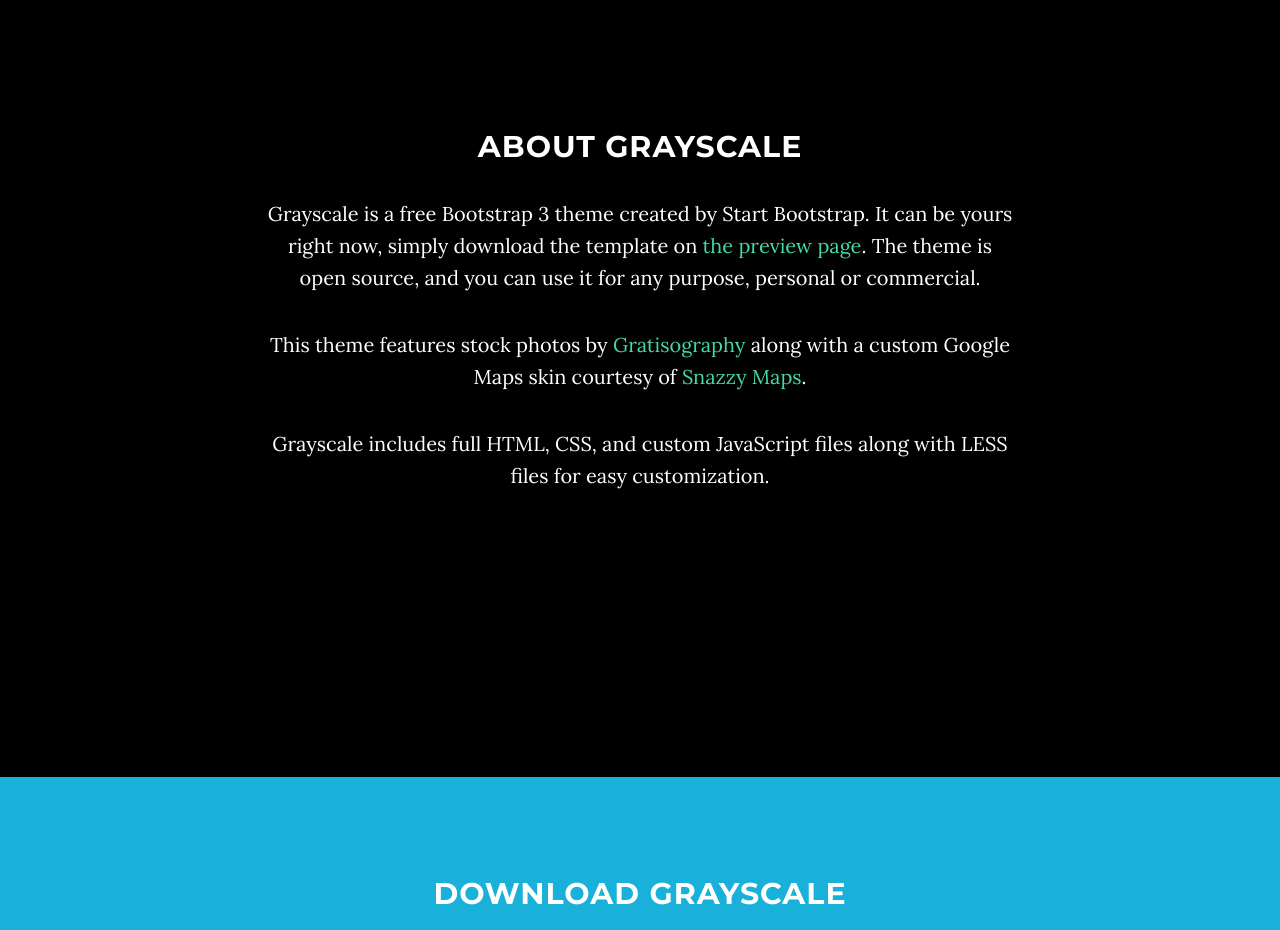
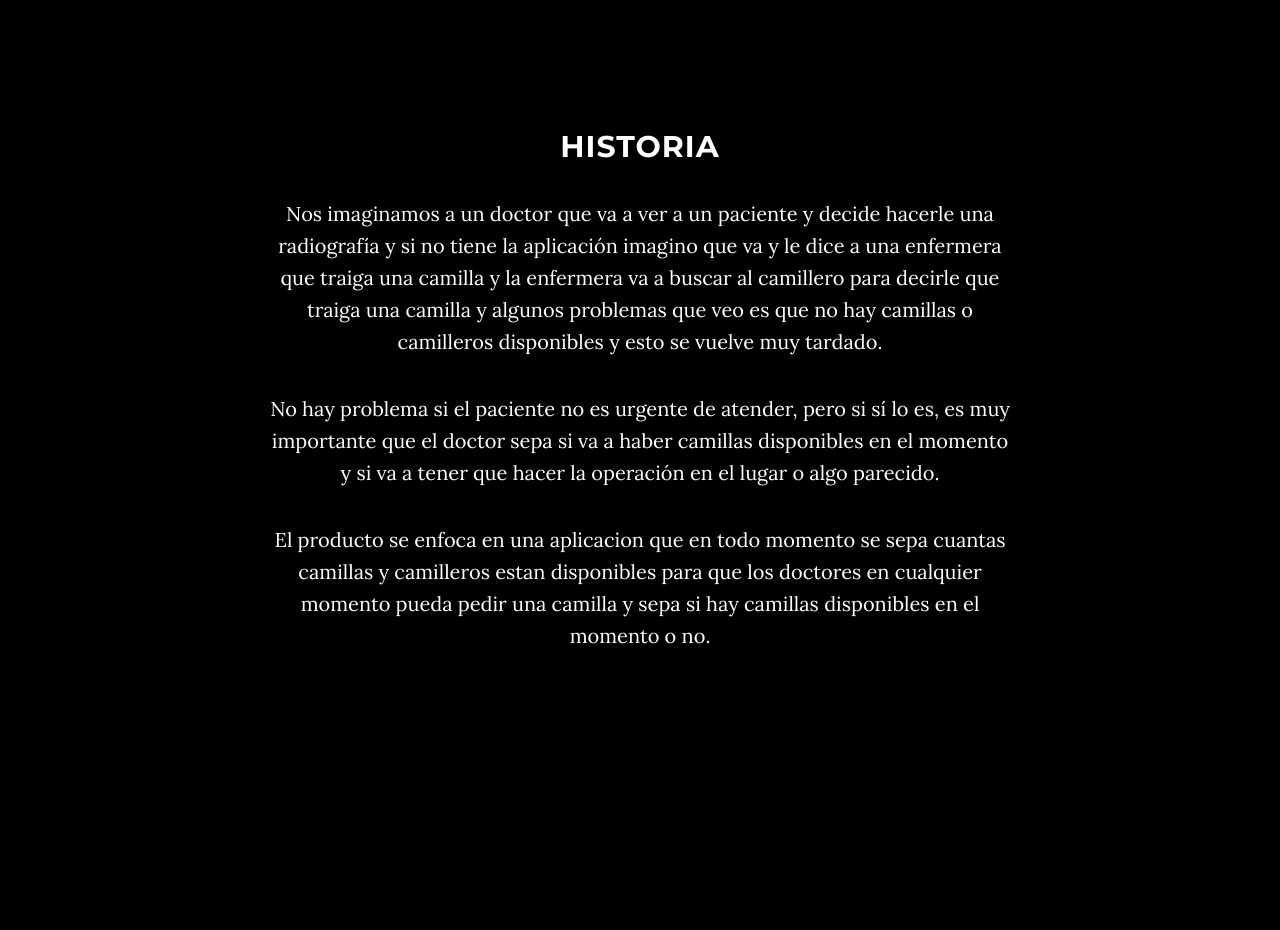
Before and after one commit to GermanTrevino/diseno, a website: page index.html in a window 1280 px wide. Shown: the part 920-1850 px from the top of the page. Drawn offline with nearby package versions, Linux system fonts and the light colour scheme; some packages are replaced by stand-ins of ours.

Commit message:
Update index.html

```diff
--- a/index.html
+++ b/index.html
@@ -55,10 +55,17 @@
     <section id="about" class="container content-section text-center">
         <div class="row">
             <div class="col-lg-8 col-lg-offset-2">
-                <h2>About Grayscale</h2>
-                <p>Grayscale is a free Bootstrap 3 theme created by Start Bootstrap. It can be yours right now, simply download the template on <a href="http://startbootstrap.com/template-overviews/grayscale/">the preview page</a>. The theme is open source, and you can use it for any purpose, personal or commercial.</p>
-                <p>This theme features stock photos by <a href="http://gratisography.com/">Gratisography</a> along with a custom Google Maps skin courtesy of <a href="http://snazzymaps.com/">Snazzy Maps</a>.</p>
-                <p>Grayscale includes full HTML, CSS, and custom JavaScript files along with LESS files for easy customization.</p>
+                <h2>Historia</h2>
+                <p>Nos imaginamos a un doctor que va a ver a un paciente y decide hacerle una radiografía y si no tiene la aplicación
+                    imagino que va y le dice a una enfermera que traiga una camilla y la enfermera va a buscar al camillero para
+                    decirle que traiga una camilla y algunos problemas que veo es que no hay camillas o camilleros disponibles y
+                    esto se vuelve muy tardado.</p>
+                <p>No hay problema si el paciente no es urgente de atender, pero si sí lo es, es muy importante que el doctor sepa
+                    si va a haber camillas disponibles en el momento y si va a tener que hacer la operación en el lugar o algo
+                    parecido.</p>
+                <p>El producto se enfoca en una aplicacion que en todo momento se sepa cuantas camillas y camilleros estan disponibles
+                    para que los doctores en cualquier momento pueda pedir una camilla y sepa si hay camillas disponibles en el momento
+                    o no.</p>
             </div>
         </div>
     </section>
```
